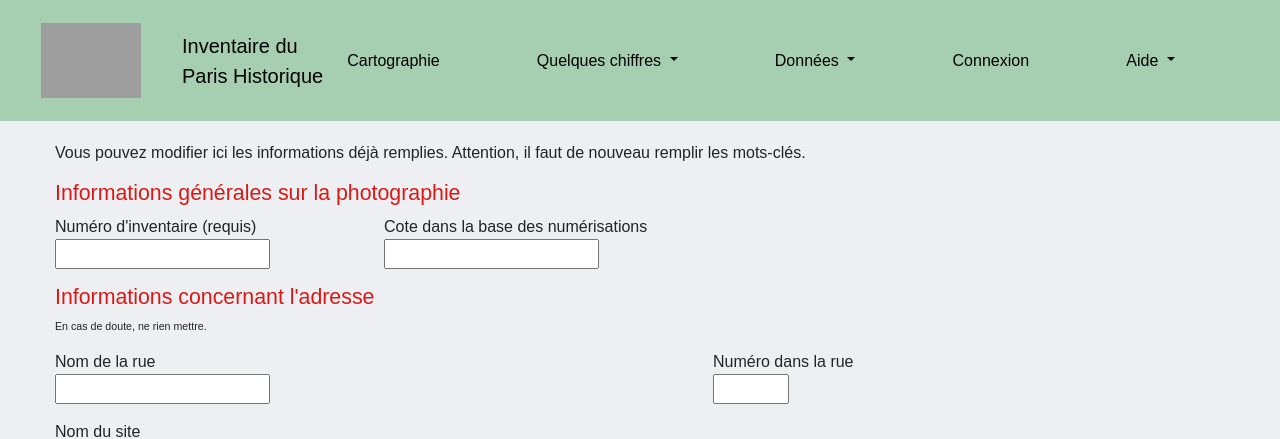
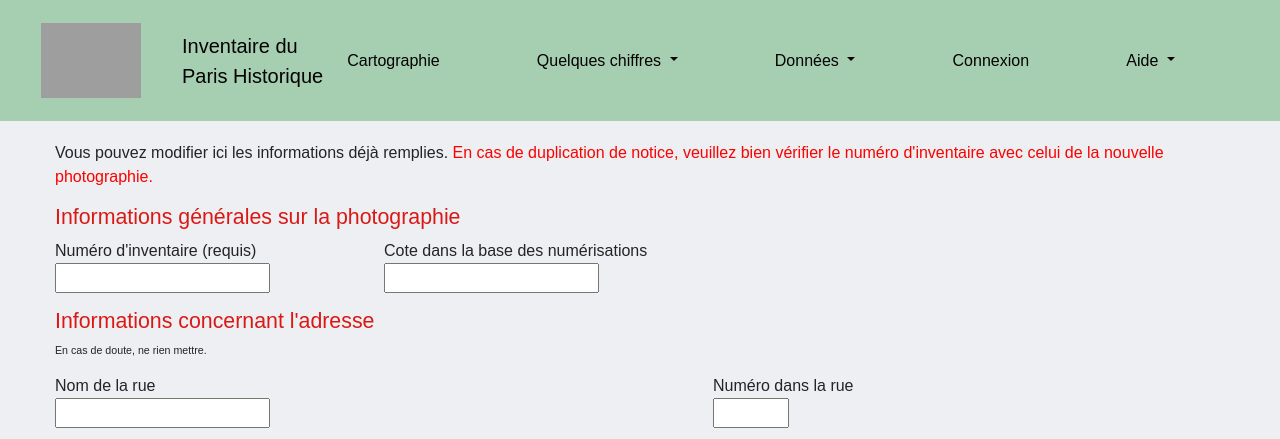
Before and after one commit to MaximeChallon/InventaireParisHistorique_webapp, a Python web app: template app/templates/pages/editer_photographie.html in a window 1280 px wide. Shown: the top 439 px of the page. Run offline with Jinja, Linux system fonts and the light colour scheme; the template is opened without the code that fills it, so the values that code supplies are empty, except form fields; tables that the repository leaves empty hold one stand-in row (values such as "Sample post"); form fields are guessed from the names that the template uses; some libraries are stand-ins or nearby versions; grey boxes are pictures that could not be loaded.

Commit message:
avertissement en cas de duplication

```diff
--- a/app/templates/pages/editer_photographie.html
+++ b/app/templates/pages/editer_photographie.html
@@ -31,7 +31,7 @@ Cataloguer
 {% block corps %}
 <div class="container">
     <div class="row">
-        <p>Vous pouvez modifier ici les informations déjà remplies. Attention, il faut de nouveau remplir les mots-clés.</p>
+        <p>Vous pouvez modifier ici les informations déjà remplies. <span style="color:red">En cas de duplication de notice, veuillez bien vérifier le numéro d'inventaire avec celui de la nouvelle photographie.</span></p>
     </div>
     <div class="row">
         <form method="post" novalidate>
```
